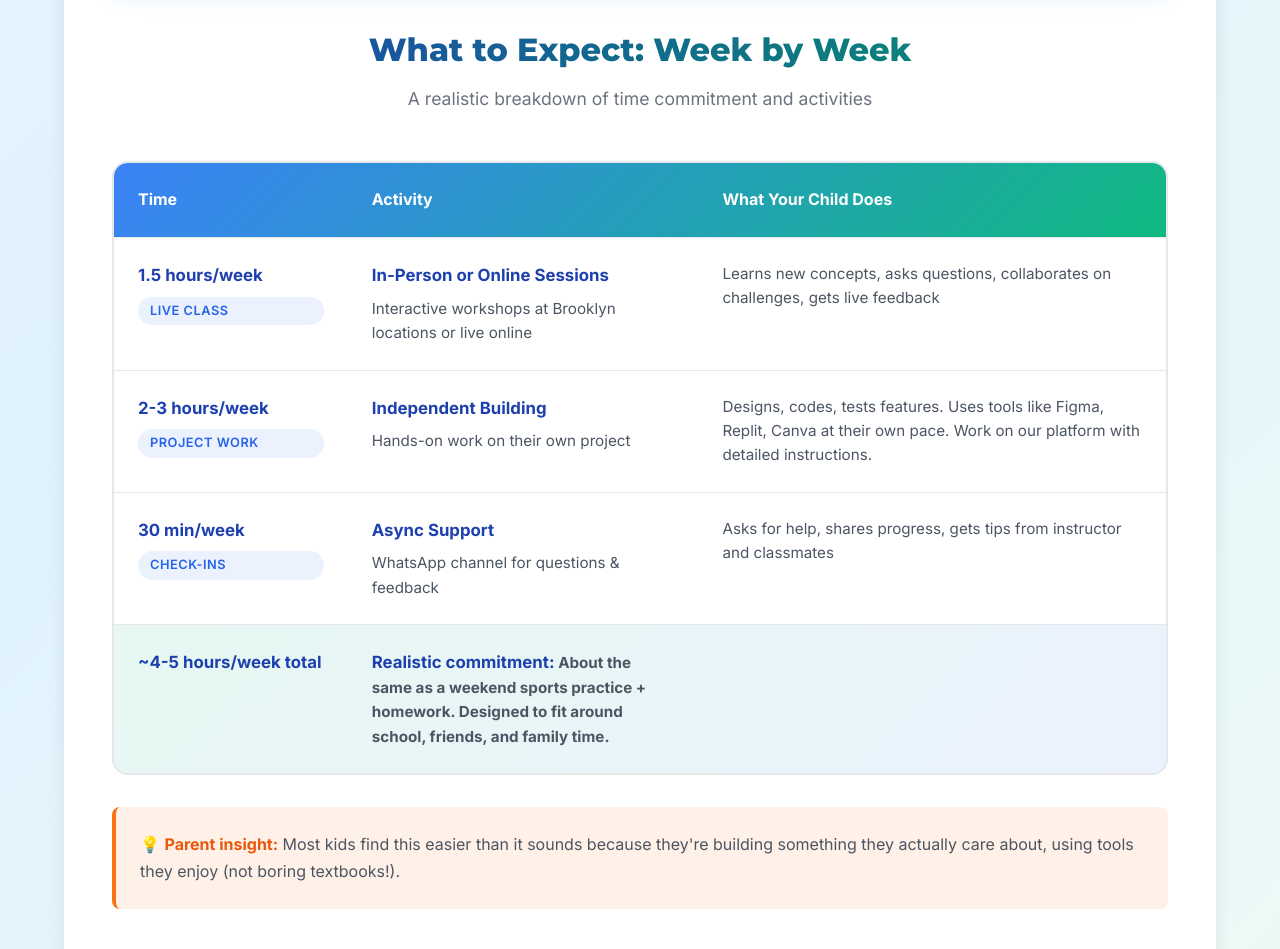
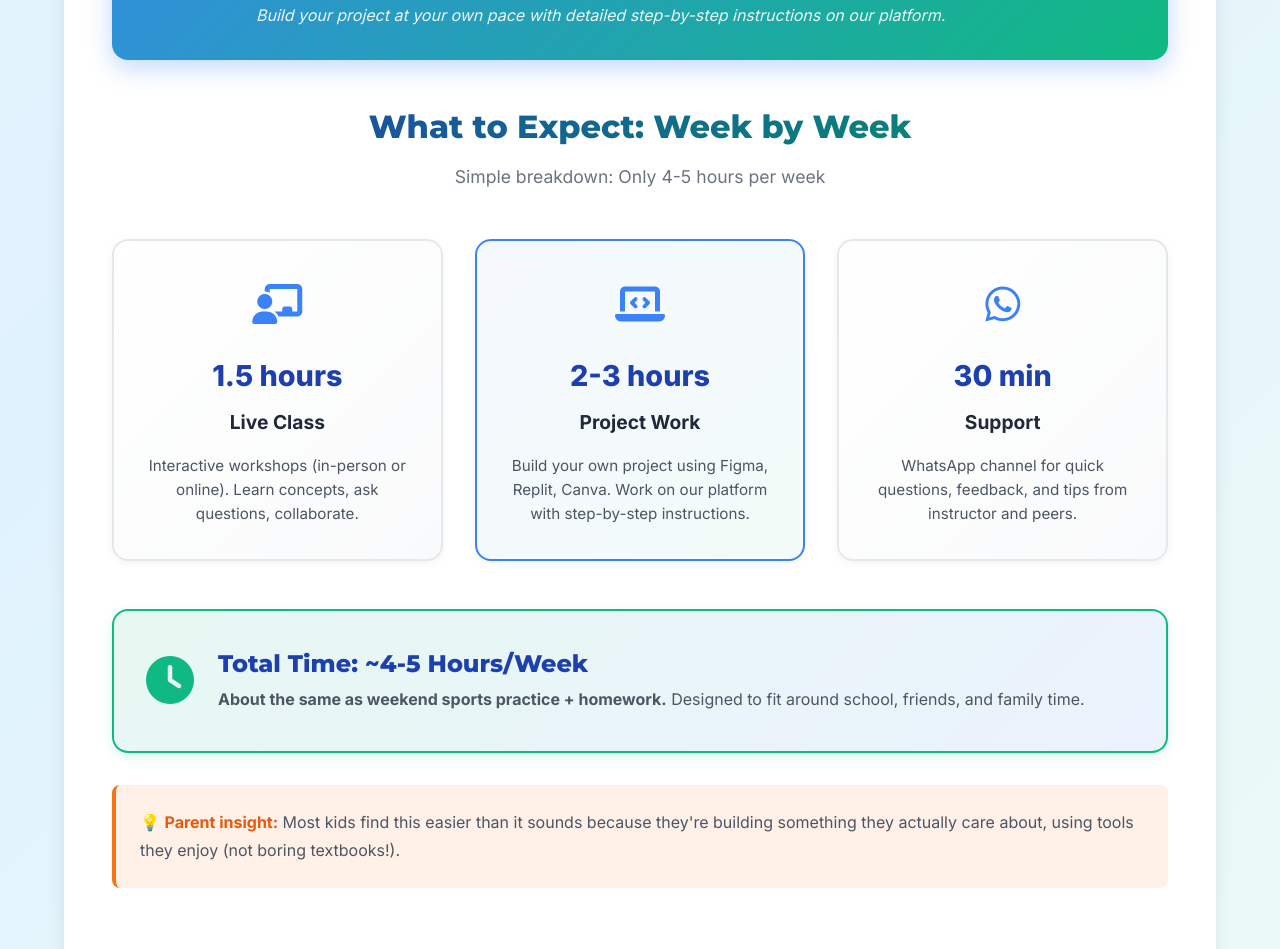
Before and after one commit to kzhuchkovusa-afk/Gocoding-mba, a plain HTML site: page index.html in a window 1280 px wide. Shown: the part 6110-7059 px from the top of the page. Drawn offline with Linux system fonts and the light colour scheme.

Commit message:
Simplify weekly schedule table with card layout, highlight flexible schedule

```diff
--- a/css/mobile-fixes.css
+++ b/css/mobile-fixes.css
@@ -2,8 +2,50 @@
    Additional Mobile Optimizations
    =========================== */
 
+/* Mobile styles for simplified weekly schedule */
+@media (max-width: 768px) {
+    .location-note-highlight {
+        font-size: 1rem !important;
+        padding: var(--spacing-sm);
+        text-align: center;
+    }
+
+    .weekly-schedule-simple {
+        grid-template-columns: 1fr;
+        gap: var(--spacing-md);
+    }
+
+    .schedule-card-icon {
+        font-size: 2rem;
+    }
+
+    .schedule-card-time {
+        font-size: 1.5rem;
+    }
+
+    .schedule-card-title {
+        font-size: 1.1rem;
+    }
+
+    .schedule-total-box {
+        flex-direction: column;
+        text-align: center;
+        padding: var(--spacing-md);
+    }
+
+    .total-icon {
+        font-size: 2.5rem;
+    }
+
+    .total-content h4 {
+        font-size: 1.25rem;
+    }
+
+    .total-content p {
+        font-size: 0.95rem;
+    }
+
 /* Fix for result badges on mobile */
-@media (max-width: 768px) {
     .result-badge {
         font-size: 0.65rem;
         padding: 0.4rem 0.75rem;
--- a/css/style.css
+++ b/css/style.css
@@ -1129,6 +1129,19 @@ p {
     font-style: italic;
 }
 
+.location-note-highlight {
+    background: linear-gradient(135deg, rgba(59, 130, 246, 0.15), rgba(16, 185, 129, 0.15));
+    padding: var(--spacing-sm) var(--spacing-md);
+    border-radius: 0.75rem;
+    border-left: 4px solid #3b82f6;
+    font-size: 1.15rem !important;
+    font-style: normal !important;
+    font-weight: 600;
+    color: #1e40af;
+    margin-bottom: var(--spacing-sm) !important;
+    box-shadow: 0 2px 8px rgba(59, 130, 246, 0.1);
+}
+
 .schedule-title {
     font-size: 2rem;
     font-weight: 800;
@@ -1145,6 +1158,94 @@ p {
     color: #6b7280;
     font-size: 1.1rem;
     margin-bottom: var(--spacing-xl);
+}
+
+/* Simplified Weekly Schedule Cards */
+.weekly-schedule-simple {
+    display: grid;
+    grid-template-columns: repeat(auto-fit, minmax(280px, 1fr));
+    gap: var(--spacing-lg);
+    margin-bottom: var(--spacing-xl);
+}
+
+.schedule-card-simple {
+    background: linear-gradient(135deg, #ffffff, #f9fafb);
+    border: 2px solid #e5e7eb;
+    border-radius: 1rem;
+    padding: var(--spacing-lg);
+    text-align: center;
+    transition: all 0.3s ease;
+    box-shadow: 0 2px 8px rgba(0, 0, 0, 0.05);
+}
+
+.schedule-card-simple:hover {
+    transform: translateY(-5px);
+    box-shadow: 0 8px 20px rgba(59, 130, 246, 0.15);
+    border-color: #3b82f6;
+}
+
+.schedule-card-highlight {
+    background: linear-gradient(135deg, rgba(59, 130, 246, 0.05), rgba(16, 185, 129, 0.05));
+    border: 2px solid #3b82f6;
+}
+
+.schedule-card-icon {
+    font-size: 2.5rem;
+    color: #3b82f6;
+    margin-bottom: var(--spacing-sm);
+}
+
+.schedule-card-time {
+    font-size: 1.8rem;
+    font-weight: 800;
+    color: #1e40af;
+    margin-bottom: var(--spacing-xs);
+}
+
+.schedule-card-title {
+    font-size: 1.2rem;
+    font-weight: 700;
+    color: #1f2937;
+    margin-bottom: var(--spacing-sm);
+}
+
+.schedule-card-simple p {
+    color: var(--text-medium);
+    font-size: 0.95rem;
+    line-height: 1.6;
+    margin: 0;
+}
+
+.schedule-total-box {
+    display: flex;
+    align-items: center;
+    gap: var(--spacing-md);
+    background: linear-gradient(135deg, rgba(16, 185, 129, 0.1), rgba(59, 130, 246, 0.1));
+    border: 2px solid #10b981;
+    border-radius: 1rem;
+    padding: var(--spacing-lg);
+    margin-bottom: var(--spacing-lg);
+    box-shadow: 0 4px 12px rgba(16, 185, 129, 0.15);
+}
+
+.total-icon {
+    font-size: 3rem;
+    color: #10b981;
+    flex-shrink: 0;
+}
+
+.total-content h4 {
+    font-size: 1.5rem;
+    font-weight: 800;
+    color: #1e40af;
+    margin: 0 0 var(--spacing-xs) 0;
+}
+
+.total-content p {
+    margin: 0;
+    color: var(--text-medium);
+    font-size: 1rem;
+    line-height: 1.6;
 }
 
 .schedule-table {
--- a/index.html
+++ b/index.html
@@ -363,66 +363,54 @@
                                 </div>
                             </div>
                         </div>
-                        <p class="location-note">Flexible Schedule: Weekdays or Weekends. Build your project at your own pace with detailed step-by-step instructions on our platform.</p>
+                        <p class="location-note location-note-highlight">⚡ <strong>Flexible Schedule: Weekdays or Weekends</strong> ⚡</p>
+                        <p class="location-note">Build your project at your own pace with detailed step-by-step instructions on our platform.</p>
                     </div>
                 </div>
 
                 <h3 class="schedule-title">What to Expect: Week by Week</h3>
-                <p class="schedule-subtitle">A realistic breakdown of time commitment and activities</p>
-                <div class="schedule-table">
-                    <div class="schedule-row schedule-header">
-                        <div class="schedule-cell">Time</div>
-                        <div class="schedule-cell">Activity</div>
-                        <div class="schedule-cell">What Your Child Does</div>
+                <p class="schedule-subtitle">Simple breakdown: Only 4-5 hours per week</p>
+
+                <!-- Simplified Schedule Cards -->
+                <div class="weekly-schedule-simple">
+                    <div class="schedule-card-simple">
+                        <div class="schedule-card-icon">
+                            <i class="fas fa-chalkboard-teacher"></i>
+                        </div>
+                        <div class="schedule-card-time">1.5 hours</div>
+                        <div class="schedule-card-title">Live Class</div>
+                        <p>Interactive workshops (in-person or online). Learn concepts, ask questions, collaborate.</p>
                     </div>
-                    <div class="schedule-row">
-                        <div class="schedule-cell">
-                            <strong>1.5 hours/week</strong>
-                            <span class="schedule-note">Live Class</span>
+
+                    <div class="schedule-card-simple schedule-card-highlight">
+                        <div class="schedule-card-icon">
+                            <i class="fas fa-laptop-code"></i>
                         </div>
-                        <div class="schedule-cell">
-                            <strong>In-Person or Online Sessions</strong>
-                            <p>Interactive workshops at Brooklyn locations or live online</p>
+                        <div class="schedule-card-time">2-3 hours</div>
+                        <div class="schedule-card-title">Project Work</div>
+                        <p>Build your own project using Figma, Replit, Canva. Work on our platform with step-by-step instructions.</p>
+                    </div>
+
+                    <div class="schedule-card-simple">
+                        <div class="schedule-card-icon">
+                            <i class="fab fa-whatsapp"></i>
                         </div>
-                        <div class="schedule-cell">
-                            <p>Learns new concepts, asks questions, collaborates on challenges, gets live feedback</p>
-                        </div>
-                    </div>
-                    <div class="schedule-row">
-                        <div class="schedule-cell">
-                            <strong>2-3 hours/week</strong>
-                            <span class="schedule-note">Project Work</span>
-                        </div>
-                        <div class="schedule-cell">
-                            <strong>Independent Building</strong>
-                            <p>Hands-on work on their own project</p>
-                        </div>
-                        <div class="schedule-cell">
-                            <p>Designs, codes, tests features. Uses tools like Figma, Replit, Canva at their own pace. Work on our platform with detailed instructions.</p>
-                        </div>
-                    </div>
-                    <div class="schedule-row">
-                        <div class="schedule-cell">
-                            <strong>30 min/week</strong>
-                            <span class="schedule-note">Check-ins</span>
-                        </div>
-                        <div class="schedule-cell">
-                            <strong>Async Support</strong>
-                            <p>WhatsApp channel for questions & feedback</p>
-                        </div>
-                        <div class="schedule-cell">
-                            <p>Asks for help, shares progress, gets tips from instructor and classmates</p>
-                        </div>
-                    </div>
-                    <div class="schedule-row schedule-total">
-                        <div class="schedule-cell">
-                            <strong>~4-5 hours/week total</strong>
-                        </div>
-                        <div class="schedule-cell" colspan="2">
-                            <p><strong>Realistic commitment:</strong> About the same as a weekend sports practice + homework. Designed to fit around school, friends, and family time.</p>
-                        </div>
+                        <div class="schedule-card-time">30 min</div>
+                        <div class="schedule-card-title">Support</div>
+                        <p>WhatsApp channel for quick questions, feedback, and tips from instructor and peers.</p>
                     </div>
                 </div>
+
+                <div class="schedule-total-box">
+                    <div class="total-icon">
+                        <i class="fas fa-clock"></i>
+                    </div>
+                    <div class="total-content">
+                        <h4>Total Time: ~4-5 Hours/Week</h4>
+                        <p><strong>About the same as weekend sports practice + homework.</strong> Designed to fit around school, friends, and family time.</p>
+                    </div>
+                </div>
+
                 <p class="schedule-note-bottom">💡 <strong>Parent insight:</strong> Most kids find this easier than it sounds because they're building something they actually care about, using tools they enjoy (not boring textbooks!).</p>
 
                 <!-- Program Details Grid -->
```
